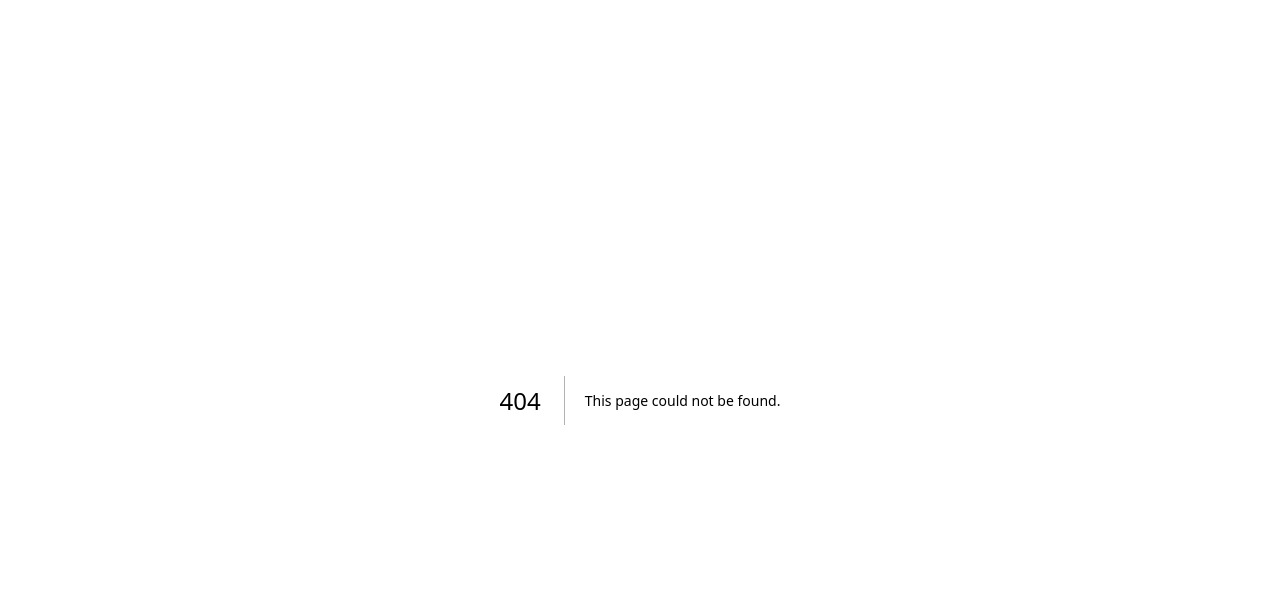
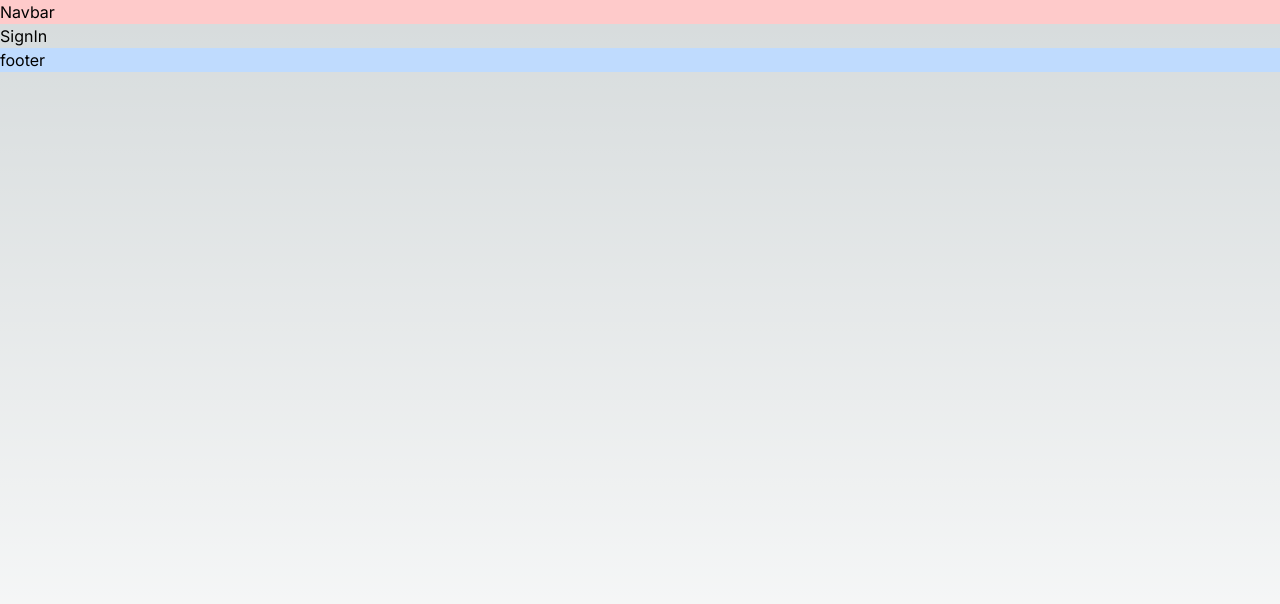
Before and after one commit to morteza-244/ekeepa-task, a Next.js app: page /sign-in in a window 1280 px wide. Before the commit this address had no page. Shown: the top 604 px of the page. Built offline with nearby package versions, Linux system fonts and the light colour scheme.

Commit message:
Set up project pages and layout

```diff
--- /dev/null
+++ b/src/app/(auth)/layout.tsx
@@ -0,0 +1,13 @@
+import { ReactNode } from "react";
+
+const AuthLayout = ({ children }: { children: ReactNode }) => {
+  return (
+    <div className="h-screen">
+      <div className="bg-red-200">Navbar</div>
+      <main>{children}</main>
+      <div className="bg-blue-200">footer</div>
+    </div>
+  );
+};
+
+export default AuthLayout;
--- /dev/null
+++ b/src/app/(auth)/sign-in/page.tsx
@@ -0,0 +1,5 @@
+const SignIn = () => {
+  return <div>SignIn</div>;
+};
+
+export default SignIn;
--- /dev/null
+++ b/src/app/not-found.tsx
@@ -0,0 +1,11 @@
+const NotFound = () => {
+  return (
+    <html>
+      <body>
+        <h1>Something Went Wrong</h1>
+      </body>
+    </html>
+  );
+};
+
+export default NotFound;
```
